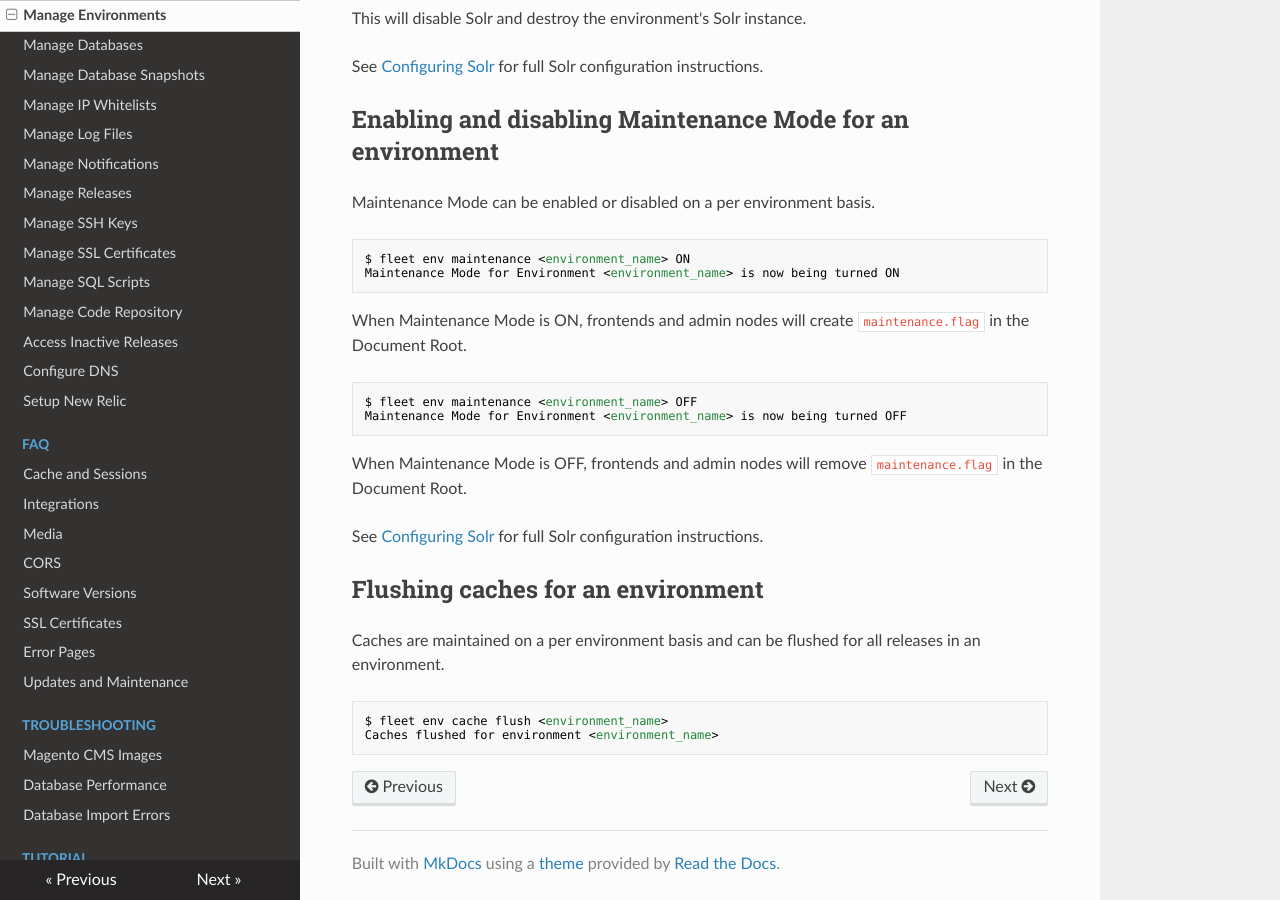
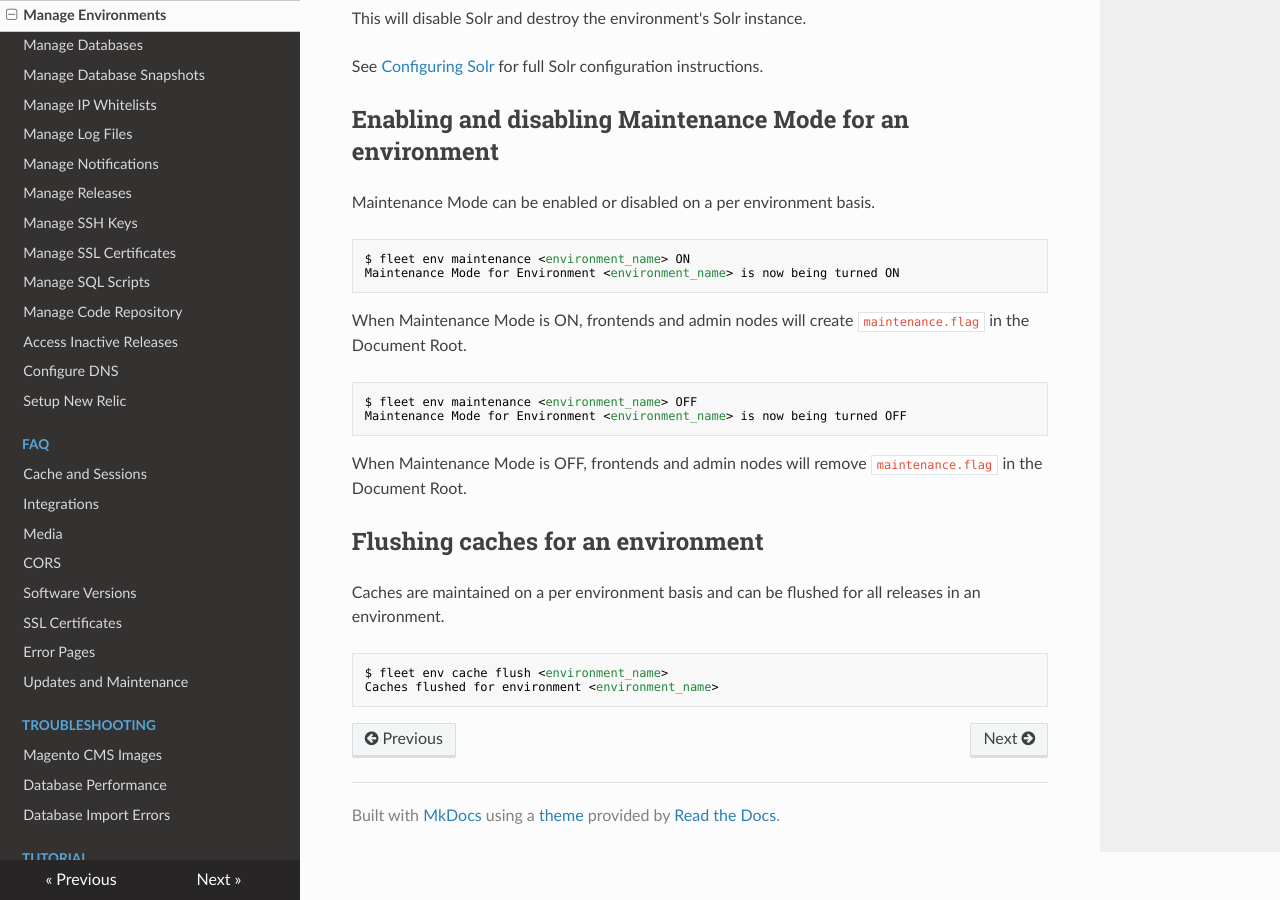
Before and after one commit to anchor/fleet-magento-docs, an MkDocs documentation site: the page built from docs/how-to/manage-environments.md, in a window 1280 px wide and 900 px high, scrolled down 4743 px. Built offline with MkDocs 1.6.1, drawn with Linux system fonts in a browser that asks for light colours; nearby versions of some CDN libraries; old or Windows-style settings are respelled for this version of MkDocs.

Commit message:
remove duplicated solr link

```diff
--- a/docs/how-to/manage-environments.md
+++ b/docs/how-to/manage-environments.md
@@ -269,8 +269,6 @@ Maintenance Mode for Environment <environment_name> is now being turned OFF
 When Maintenance Mode is OFF, frontends and admin nodes will remove `maintenance.flag` in the
 Document Root.
 
-See [Configuring Solr](../configuring-magento-for-fleet/solr) for full Solr configuration instructions.
-
 Flushing caches for an environment
 ----
 
```
